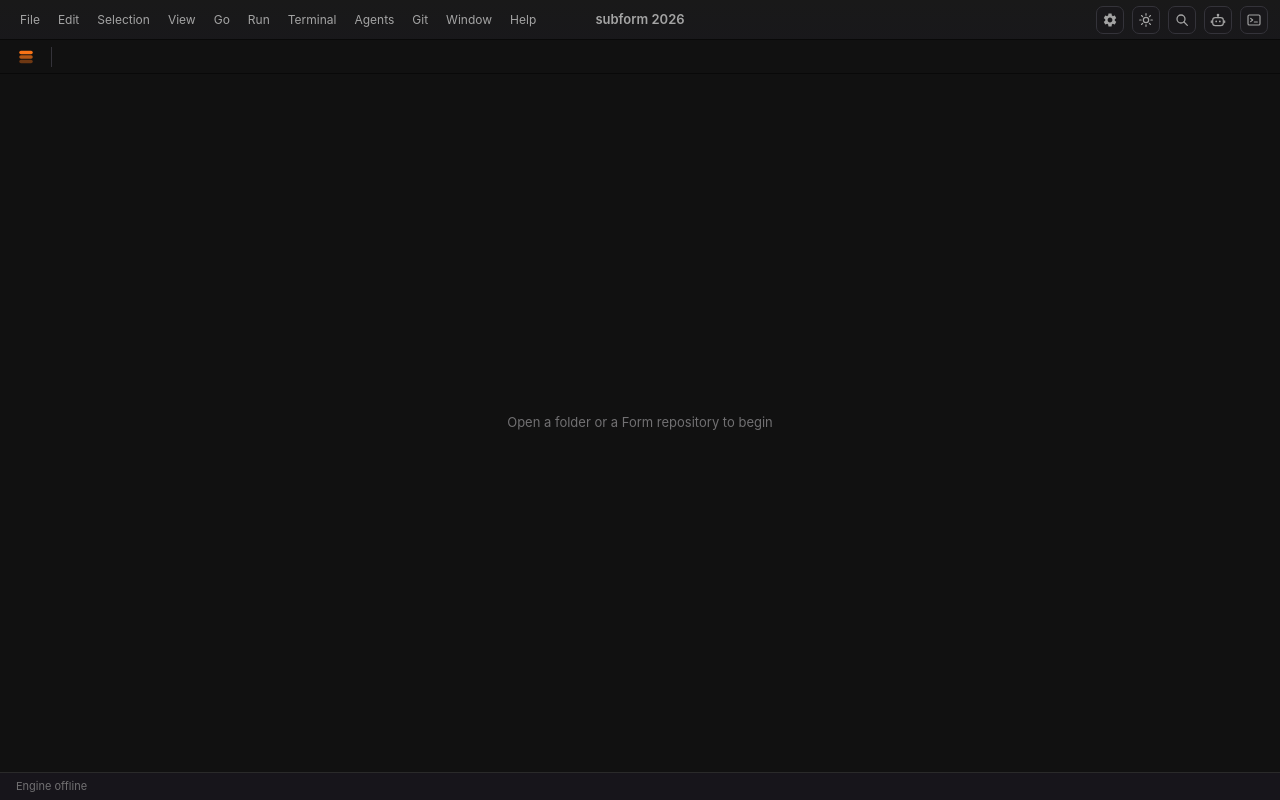
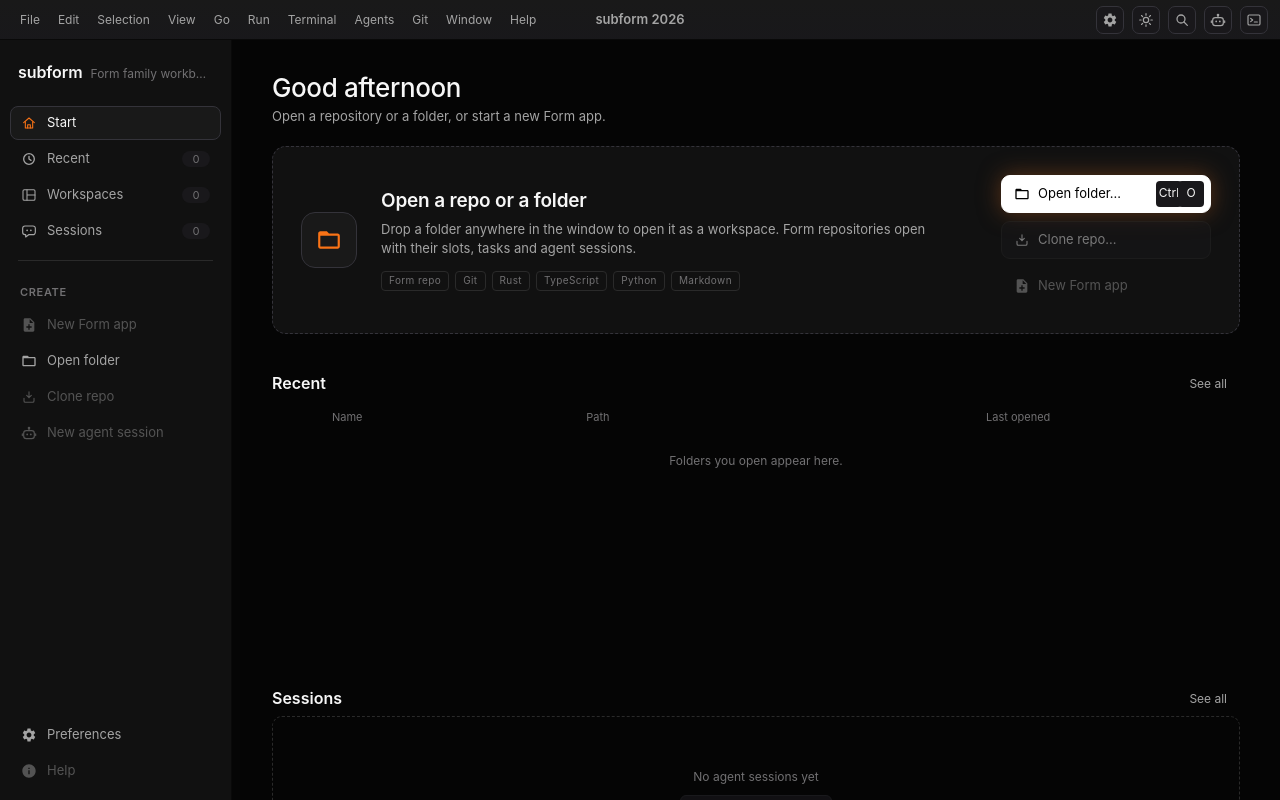
Before and after one commit to nodemode-dev/formsubstrate, a website built with Vite: page frontend/index.html in a window 1280 px wide. Built offline with nearby package versions, Linux system fonts and the light colour scheme; files whose address does not match are found by name.

Commit message:
feat(frontend): mount Home, Preferences, the workbench and the editor (0.4.0)

```diff
--- a/frontend/src/app.ts
+++ b/frontend/src/app.ts
@@ -1,20 +1,31 @@
+import { activateAll } from './extensions/registry';
+import { PATHS_CHANGED, type PathsChanged } from './extensions/files';
+import './extensions/search';
 import { systemStatus } from './io/api';
+import { forgetRecent, readFile, recentWorkspaces, writeFile } from './io/workspace';
 import { CaptionButtons, wantsCustomTitleBar } from './ui/caption-buttons';
 import { CommandPalette } from './ui/command-palette';
 import { comboOf, Commands, type Command } from './ui/commands';
 import { brandMark } from './ui/brand';
 import { anyDialogOpen, confirmAction, Dialog } from './ui/dialogs';
 import { el, mountOnce, q, revealApp, setClass, setDisabled, setHidden, setText, setTitle } from './ui/dom';
-import { onLanguage, t } from './ui/i18n';
+import { enhanceAllSelects } from './ui/dropdown';
+import { EditorHost } from './ui/editor/editor';
+import { Home } from './ui/home';
+import { onLanguage, startLanguage, startPageTranslator, t } from './ui/i18n';
 import { icon } from './ui/icons';
 import { MenuBar, setMenuStyle, type MenuDef } from './ui/menu';
 import { menusInWindow, MENUS_IN_WINDOW_KEY, NativeMenus, textFieldFocused, wantsNativeMenus } from './ui/native-menu';
-import { applyUiFontSize, autoUiScale, loadPrefs, setUiScale, uiScaleChoice, type Prefs } from './ui/prefs';
+import { installNumberFields } from './ui/number-fields';
+import { openFolderAt, openFolderPrompt } from './ui/open-folder';
+import { applyUiFontSize, autoUiScale, followSystemTheme, loadPrefs, setUiScale, uiScaleChoice, type Prefs } from './ui/prefs';
+import { SettingsDialog } from './ui/settings';
 import { StatusBar } from './ui/status';
 import { Tabs } from './ui/tabs';
 import { THEMES, applyTheme, readChoice, setTheme } from './ui/themes';
 import { TitleTools } from './ui/titlebar-tools';
 import { toast } from './ui/toast';
+import { Workbench } from './ui/workbench';
 import { workspace as store } from './ui/workspace-store';
 
 const APP = 'subform';
@@ -67,6 +78,7 @@ async function useWindow(run: (w: import('@tauri-apps/api/window').Window) => Pr
 export function applyUiPrefs(pr: Prefs): void {
   applyUiFontSize(pr);
   setClass(document.body, 'animations-disabled', !pr.animations);
+  setClass(document.body, 'large-tabs', pr.largeTabs);
   setMenuStyle(pr.menuHidden, pr.menuColors);
 }
 
@@ -123,11 +135,25 @@ export async function startApp(): Promise<void> {
   applyTheme(readChoice());
   applyUiPrefs(loadPrefs());
   applyUiZoom();
+  followSystemTheme(loadPrefs());
+  await startLanguage();
   mountOnce(host, SHELL);
   const root = q(host, '.cv-app');
   const stage = q(root, '.cv-stage');
   const empty = el<HTMLElement>(`<p class="cv-stage-empty cv-note">${t('Open a folder or a Form repository to begin')}</p>`);
-  stage.append(empty);
+  let editor: EditorHost | null = null;
+  const openInEditor = async (path: string, line?: number, col?: number): Promise<void> => {
+    if (!editor) return;
+    await editor.open(path, line, col);
+    store.openDoc({ id: path, path, name: path.split('/').pop() || path, modified: editor.isDirty(path) });
+  };
+  const wb = new Workbench(stage, {
+    store,
+    editor: () => (editor ? { open: openInEditor, revealLine: (p: string, l: number, c?: number) => editor?.revealLine(p, l, c) } : null),
+    setHint: (s) => status.setHint(s),
+    flashError: (s) => status.flashError(s),
+  });
+  wb.editorArea.append(empty);
 
   const commands = new Commands();
   const later = new Set<string>();
@@ -151,6 +177,7 @@ export async function startApp(): Promise<void> {
     const doc = store.docs.find((d) => d.id === id);
     if (!doc) return;
     if (doc.modified && !(await confirmAction('Close without saving', `${doc.name} ${t('has unsaved changes.')}`, 'Close', true))) return;
+    editor?.close(id);
     store.closeDoc(id);
   };
   const stepTab = (by: number): void => {
@@ -160,16 +187,21 @@ export async function startApp(): Promise<void> {
   const toggleTheme = (): void => { setTheme(THEMES[readChoice().theme]?.light ? 'studio' : 'light'); };
 
   const about = new AboutDialog();
+  const settings = new SettingsDialog({ commands, onPrefs: (p) => { applyUiPrefs(p); followSystemTheme(p); editor?.setOptions({ fontSize: p.editorFontSize, tabSize: p.editorTabSize, wordWrap: p.editorWordWrap }); } });
   const palette = new CommandPalette(commands, () => menus);
   let captionButtons: CaptionButtons;
 
   commands.add(
-    soon({ id: 'open-folder', label: 'Open Folder...', keys: ['Mod+O'], run: () => undefined }),
-    soon({ id: 'open-recent', label: 'Open Recent', run: () => undefined }),
-    soon({ id: 'save', label: 'Save', keys: ['Mod+S'], run: () => undefined }),
-    soon({ id: 'save-all', label: 'Save All', keys: ['Alt+Mod+S'], run: () => undefined }),
+    { id: 'open-folder', label: 'Open Folder...', keys: ['Mod+O'], run: () => { void openFolderPrompt(); } },
+    { id: 'open-recent', label: 'Open Recent', run: () => home.show('recent') },
+    { id: 'home-toggle', label: 'Home', run: () => home.toggle() },
+    { id: 'home-back', label: 'Back', keys: ['Escape'], enabled: () => home.isOpen && !!store.workspace, run: () => home.hide() },
+    soon({ id: 'clone-repo', label: 'Clone Repo...', run: () => undefined }),
+    soon({ id: 'new-form-app', label: 'New Form App', run: () => undefined }),
+    { id: 'save', label: 'Save', keys: ['Mod+S'], enabled: () => !!store.active, run: () => { void editor?.save(); } },
+    { id: 'save-all', label: 'Save All', keys: ['Alt+Mod+S'], enabled: () => store.docs.some((d) => d.modified), run: () => { void editor?.saveAll(); } },
     { id: 'close-tab', label: 'Close Tab', keys: ['Mod+W'], enabled: () => !!store.active, run: () => { if (store.active) void requestClose(store.active.id); } },
-    soon({ id: 'settings', label: 'Preferences...', keys: ['Mod+,'], run: () => undefined }),
+    { id: 'settings', label: 'Preferences...', keys: ['Mod+,'], run: () => settings.open() },
     { id: 'quit', label: 'Quit', run: () => { if (isTauri()) void useWindow((w) => w.close()); else window.close(); } },
     edit('undo', 'Undo', ['Mod+Z']),
     edit('redo', 'Redo', ['Shift+Mod+Z']),
@@ -177,9 +209,9 @@ export async function startApp(): Promise<void> {
     edit('copy', 'Copy', ['Mod+C']),
     edit('paste', 'Paste', ['Mod+V']),
     edit('select-all', 'Select All', ['Mod+A']),
-    soon({ id: 'find', label: 'Find...', keys: ['Mod+F'], run: () => undefined }),
-    soon({ id: 'select-next', label: 'Add Next Occurrence', keys: ['Mod+D'], run: () => undefined }),
-    soon({ id: 'select-all-occurrences', label: 'Select All Occurrences', keys: ['Shift+Mod+L'], run: () => undefined }),
+    { id: 'find', label: 'Find...', keys: ['Mod+F'], enabled: () => !!store.active, run: () => editor?.find() },
+    { id: 'select-next', label: 'Add Next Occurrence', keys: ['Mod+D'], enabled: () => !!store.active, run: () => editor?.selectNext() },
+    { id: 'select-all-occurrences', label: 'Select All Occurrences', keys: ['Shift+Mod+L'], enabled: () => !!store.active, run: () => editor?.selectAllOccurrences() },
     { id: 'command-palette', label: 'Command Palette...', keys: ['Shift+Mod+P', 'Mod+K'], run: () => palette.show() },
     { id: 'toggle-theme', label: 'Toggle Light or Dark', run: toggleTheme },
     { id: 'menus-in-window', label: 'Menus in Window', enabled: () => isTauri() && /Mac/.test(navigator.platform), checked: menusInWindow, run: () => {
@@ -206,13 +238,17 @@ export async function startApp(): Promise<void> {
     soon({ id: 'help', label: 'Help', keys: ['F1'], run: () => undefined }),
     { id: 'about', label: 'About subform', run: () => about.show() },
     soon({ id: 'report-issue', label: 'Report an Issue...', run: () => undefined }),
+    { id: 'toggle-sidebar', label: 'Toggle Side Bar', keys: ['Mod+B'], run: () => wb.toggleSidebar() },
+    { id: 'focus-files', label: 'Focus Files', keys: ['Shift+Mod+E'], run: () => wb.showPanel('files', true) },
+    { id: 'focus-search', label: 'Focus Search', run: () => wb.showPanel('search', true) },
   );
+  activateAll({ store, commands }, wb);
 
   const menus: MenuDef[] = [
-    { label: 'File', items: ['open-folder', 'open-recent', '-', 'save', 'save-all', '-', 'close-tab', '-', 'settings', '-', 'quit'] },
-    { label: 'Edit', items: ['undo', 'redo', '-', 'cut', 'copy', 'paste', '-', 'select-all', '-', 'find'] },
+    { label: 'File', items: ['open-folder', 'open-recent', 'clone-repo', 'new-form-app', '-', 'save', 'save-all', '-', 'close-tab', '-', 'settings', '-', 'quit'] },
+    { label: 'Edit', items: ['undo', 'redo', '-', 'cut', 'copy', 'paste', '-', 'select-all', '-', 'find', 'search-in-files'] },
     { label: 'Selection', items: ['select-all', '-', 'select-next', 'select-all-occurrences'] },
-    { label: 'View', items: ['command-palette', '-', 'toggle-theme', 'menus-in-window', 'custom-title-bar', '-', 'zoom-in', 'zoom-out', 'zoom-reset'] },
+    { label: 'View', items: ['home-toggle', 'command-palette', '-', 'toggle-sidebar', 'focus-files', 'focus-search', '-', 'toggle-theme', 'menus-in-window', 'custom-title-bar', '-', 'zoom-in', 'zoom-out', 'zoom-reset'] },
     { label: 'Go', items: ['go-to-file', '-', 'next-tab', 'previous-tab'] },
     { label: 'Run', items: ['run-task', 'run-stop'] },
     { label: 'Terminal', items: ['terminal-toggle', 'terminal-new'] },
@@ -222,11 +258,37 @@ export async function startApp(): Promise<void> {
     { label: 'Help', items: ['help', 'about', '-', 'report-issue'] },
   ];
 
+  const home = new Home(stage, store, commands, { recent: recentWorkspaces, openPath: openFolderAt, forget: forgetRecent });
+  const brand = q(root, '.cv-brand');
+  brand.setAttribute('role', 'button');
+  brand.tabIndex = 0;
+  brand.setAttribute('aria-label', t('Home'));
+  brand.title = t('Home');
+  brand.addEventListener('click', () => { commands.run('home-toggle'); });
+  brand.addEventListener('keydown', (e) => {
+    if (e.key !== 'Enter' && e.key !== ' ') return;
+    e.preventDefault();
+    commands.run('home-toggle');
+  });
+
   new MenuBar(q(root, '.cv-menubar'), commands, menus);
   const titleTools = new TitleTools(q(root, '.cv-titlebar'), commands);
   captionButtons = new CaptionButtons(q(root, '.cv-titlebar'), () => stored(CUSTOM_TITLE_KEY) === '1');
   new Tabs(q(root, '.cv-tab-strip'), store, (id) => { void requestClose(id); }, q(root, '.cv-tb-doc'));
   const status = new StatusBar(q(root, '.cv-status'), store);
+  const pr = loadPrefs();
+  editor = new EditorHost(wb.editorHost, {
+    load: async (path) => { const f = await readFile(path); return { text: f.text, mtime: f.mtime }; },
+    save: async (path, text, expectedMtime) => { const f = await writeFile(path, text, expectedMtime); return { mtime: f.mtime }; },
+    onDirty: (path, dirty) => store.setModified(path, dirty),
+    onStatus: (s) => status.setHint(s),
+  });
+  editor.setOptions({ fontSize: pr.editorFontSize, tabSize: pr.editorTabSize, wordWrap: pr.editorWordWrap });
+  store.on('active', (id) => { if (id) editor?.show(id); });
+  window.addEventListener(PATHS_CHANGED, (e) => {
+    const { from } = (e as CustomEvent<PathsChanged>).detail;
+    for (const d of [...store.docs]) if (d.path === from || d.path.startsWith(`${from}/`)) { editor?.close(d.path); store.closeDoc(d.id); }
+  });
 
   let native: NativeMenus | null = null;
   if (wantsNativeMenus()) {
@@ -294,6 +356,9 @@ export async function startApp(): Promise<void> {
   void refreshEngine();
   window.setInterval(() => { void refreshEngine(); }, ENGINE_POLL_MS);
 
+  installNumberFields();
+  enhanceAllSelects();
+  startPageTranslator();
   await fontsReady();
   revealApp();
 }
--- a/frontend/src/ui/icons.ts
+++ b/frontend/src/ui/icons.ts
@@ -76,6 +76,10 @@ export const ICONS: Record<string, string> = {
   agentChat: `<svg viewBox="0 0 24 24" fill="none" stroke="currentColor" stroke-width="1.75" stroke-linecap="round" stroke-linejoin="round"><path d="M6 4.5h12a3.5 3.5 0 0 1 3.5 3.5v6a3.5 3.5 0 0 1-3.5 3.5h-6.5L7 21v-3.5H6A3.5 3.5 0 0 1 2.5 14V8A3.5 3.5 0 0 1 6 4.5z"/><circle cx="9.2" cy="11" r="1.3" fill="currentColor" stroke="none"/><circle cx="14.8" cy="11" r="1.3" fill="currentColor" stroke="none"/></svg>`,
   terminal: `<svg viewBox="0 0 24 24" fill="none" stroke="currentColor" stroke-width="1.75" stroke-linecap="round" stroke-linejoin="round"><rect x="3" y="4.5" width="18" height="15" rx="2"/><path d="M7 9.5l3 2.5-3 2.5M12.5 15h4.5"/></svg>`,
   file: `<svg ${S}><path d="M6 3h8l4 4v14H6z"/><path d="M14 3v4h4"/><path d="M9 13h6M9 17h4"/></svg>`,
+  files: `<svg ${S}><path d="M8.5 3.5h6l3.5 3.5v10h-9.5z"/><path d="M14.5 3.5V7H18"/><path d="M6 7.5v13h9.5"/></svg>`,
+  newFolder: `<svg ${S}><path d="M3.5 18.5V6.5a2 2 0 0 1 2-2H10l1.6 2.4h6.9a2 2 0 0 1 2 2v9.6a2 2 0 0 1-2 2H5.5a2 2 0 0 1-2-2z"/><path d="M12 11v5M9.5 13.5h5"/></svg>`,
+  home: `<svg ${S}><path d="M4 11.5 12 4.5l8 7"/><path d="M6.5 10v9.5h11V10"/><path d="M10 19.5v-5h4v5"/></svg>`,
+  clone: `<svg ${S}><path d="M12 4v9M8.5 9.5 12 13l3.5-3.5"/><path d="M4.5 14v4a2 2 0 0 0 2 2h11a2 2 0 0 0 2-2v-4"/></svg>`,
   shell: `<svg ${S}><rect x="3" y="4" width="18" height="16" rx="2.5"/><path d="M3 9h18"/></svg>`,
   status: `<svg ${S}><rect x="3" y="4" width="18" height="16" rx="2.5"/><path d="M3 15.5h18"/><circle cx="7" cy="18" r=".6" fill="currentColor"/></svg>`,
   dialog: `<svg ${S}><rect x="5" y="5" width="14" height="14" rx="2.5"/><path d="M5 9.5h14M9 14.5h6"/></svg>`,
--- a/frontend/src/ui/titlebar-tools.ts
+++ b/frontend/src/ui/titlebar-tools.ts
@@ -8,7 +8,7 @@ const SHOWN = 8;
 
 export class TitleTools {
   readonly root = el('<div class="cv-title-tools"></div>');
-  readonly workspaceSelect = el<HTMLSelectElement>('<select class="cv-tt-select" aria-label="Workspace" hidden></select>');
+  readonly workspaceSelect = el<HTMLSelectElement>('<select class="cv-tt-select" aria-label="Workspace" hidden data-native></select>');
   private readonly theme: HTMLButtonElement;
   private readonly agent: HTMLButtonElement;
   private readonly terminal: HTMLButtonElement;
--- a/src-tauri/capabilities/default.json
+++ b/src-tauri/capabilities/default.json
@@ -6,6 +6,7 @@
   "remote": { "urls": ["http://127.0.0.1:*"] },
   "permissions": [
     "core:default",
+    "dialog:allow-open",
     "core:window:allow-minimize",
     "core:window:allow-toggle-maximize",
     "core:window:allow-maximize",
```
Also changed, not shown: frontend/index.html (+3 -0 lines), 1 other file.
